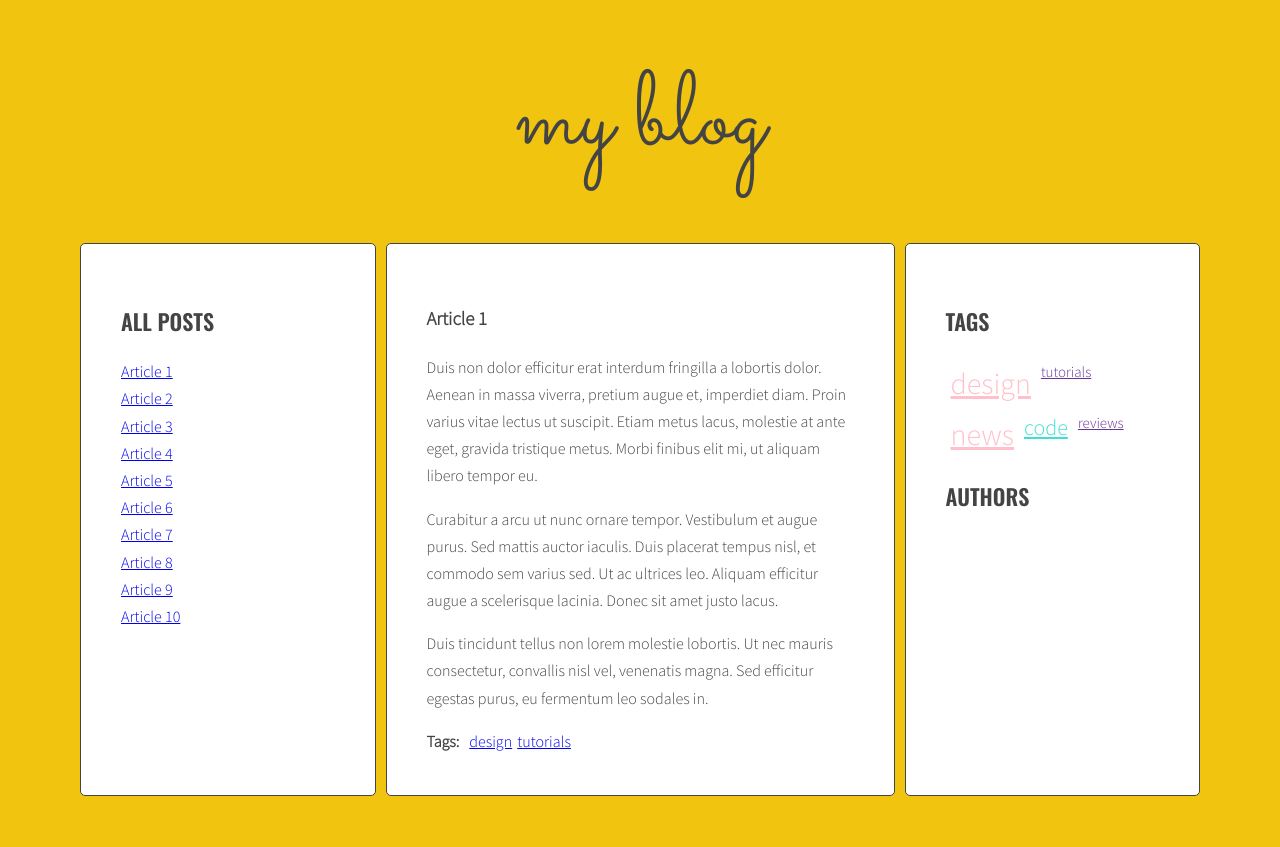
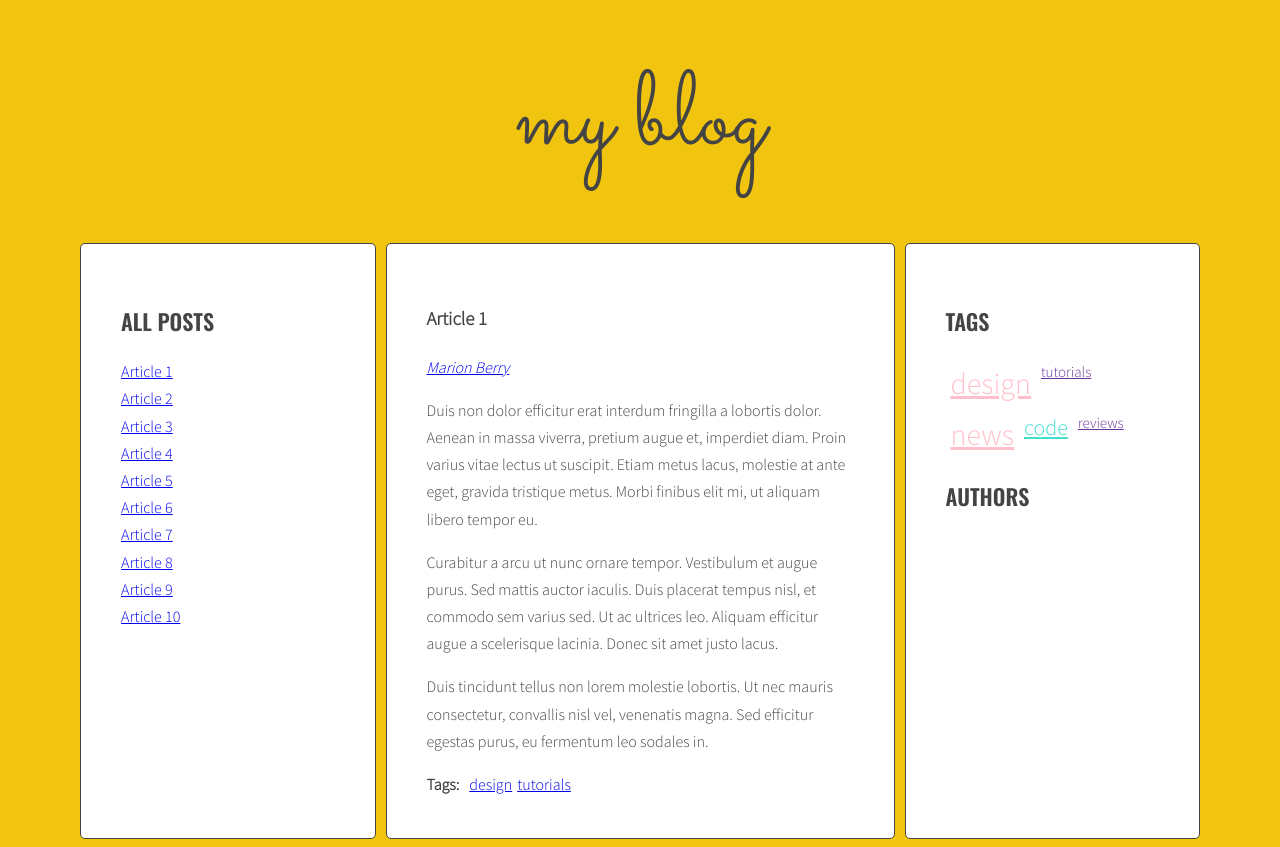
Before and after one commit to Mucha99/javascript-blog, a website: page index.html in a window 1280 px wide. Before the commit the page ends 804 px from the top, so only its background shows below. Drawn offline with nearby package versions, Linux system fonts and the light colour scheme.

Commit message:
Add authors - two

```diff
--- a/index.html
+++ b/index.html
@@ -262,6 +262,10 @@
             </main>
         </div>
     </div>
+    <script id="template-article-link" type="text/x-handlebars-template">
+        <li><a href="#{{ id }}"><span>{{ title }}</span></a></li>
+      </script>
+    <script src="https://cdnjs.cloudflare.com/ajax/libs/handlebars.js/4.1.0/handlebars.min.js"></script>
     <script src="js/script.js"></script>
 </body>
 
--- a/js/script.js
+++ b/js/script.js
@@ -1,5 +1,11 @@
 "use strict";
 {
+  const templates = {
+    articleLink: Handlebars.compile(
+      document.querySelector("#template-article-link").innerHTML
+    ),
+  };
+
   const optArticleSelector = ".post",
     optTitleSelector = ".post-title",
     optTitleListSelector = ".titles",
@@ -272,11 +278,10 @@
 
       const articleAuthors = article.getAttribute("data-author");
 
-      const linkHTMLData = {
-        id: "author-" + articleAuthors,
-        title: articleAuthors,
-      };
-      const linkHTML = templates.articleLink(linkHTMLData);
+      const linkHTML =
+        '<a href="#author-' + articleAuthors + '">' + articleAuthors + "</a>";
+
+      // const linkHTML = templates.articleLink(linkHTMLData);
       html = html + linkHTML;
       authorsWrapper.innerHTML = html;
 
@@ -290,16 +295,22 @@
 
     const authorsParams = calculateAuthorsParams(allAuthors);
 
-    const allAuthorsData = { authors: [] };
+    const allAuthorsHTML = "";
 
     for (let author in allAuthors) {
-      allAuthorsData.authors.push({
-        author: author,
-        count: allAuthors[author],
-        className: calculateTagClass(allAuthors[author], authorsParams),
-      });
+      allAuthorsHTML +=
+        '<li><a href="#author-' +
+        author +
+        '" class="' +
+        calculateAuthorClass(allAuthors[author], authorsParams) +
+        '">' +
+        author +
+        " (" +
+        allAuthors[author] +
+        ") " +
+        "</a></li>";
     }
-    authorList.innerHTML = templates.authorCloudLink(allAuthorsData);
+    authorList.innerHTML = allAuthorsHTML;
   }
 
   generateAuthors();
```
